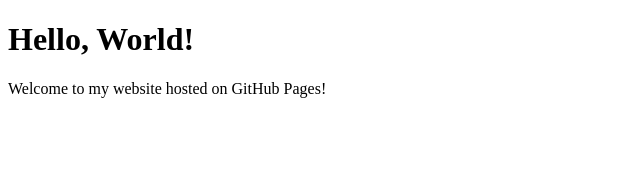
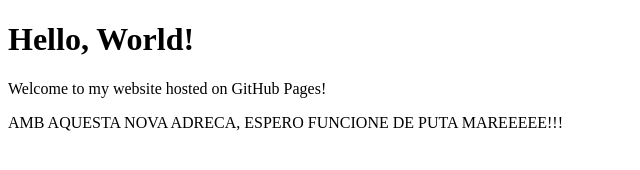
Before and after one commit to Quim-SFibla/ethical_web, a plain HTML site: page index.html in a window 1280 px wide. Shown: the whole page, without its empty margins (0-640 px from the left). Drawn offline with Linux system fonts and the light colour scheme.

Commit message:
Update index.html

```diff
--- a/index.html
+++ b/index.html
@@ -6,5 +6,6 @@
 <body>
     <h1>Hello, World!</h1>
     <p>Welcome to my website hosted on GitHub Pages!</p>
+    <p>AMB AQUESTA NOVA ADRECA, ESPERO FUNCIONE DE PUTA MAREEEEE!!!</p>
 </body>
 </html>
```
